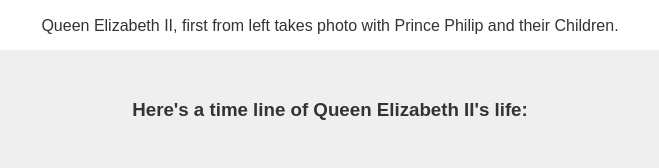
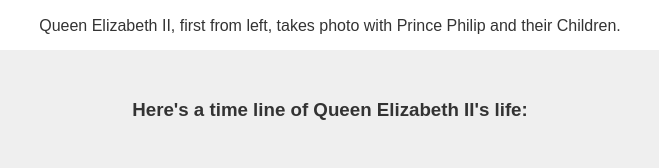
Before and after one commit to Shittuisrael004/tribute, a plain HTML site: page index.html in a window 1280 px wide. Shown: the part 493-661 px from the top of the page, 310-969 px from the left. Drawn offline with Linux system fonts and the light colour scheme.

Commit message:
Update index.html

```diff
--- a/index.html
+++ b/index.html
@@ -14,7 +14,7 @@
 </section>
       <figure id="img-div">
         <img src="https://imgsrv2.voi.id/82SQEZzzwTdMZ6WKQVjORygSKxqUmjpam-eXvig7s3o/auto/1200/675/sm/1/bG9jYWw6Ly8vcHVibGlzaGVycy8yNTI5LzIwMjAwMjA2MTUxOC1tYWluLmNyb3BwZWRfMTU4MDk3NzEzOS5qcGVn.jpg" alt="Queen Elizabeth II, first from left takes photo with Prince Philip and their Children." id="image">
-        <figcaption id="img-caption">Queen Elizabeth II, first from left takes photo with Prince Philip and their Children.</figcaption>
+        <figcaption id="img-caption">Queen Elizabeth II, first from left, takes photo with Prince Philip and their Children.</figcaption>
       </figure>
     <section id="tribute-info">
       <h3 class="bold">Here's a time line of Queen Elizabeth II's life:</h3>
```
